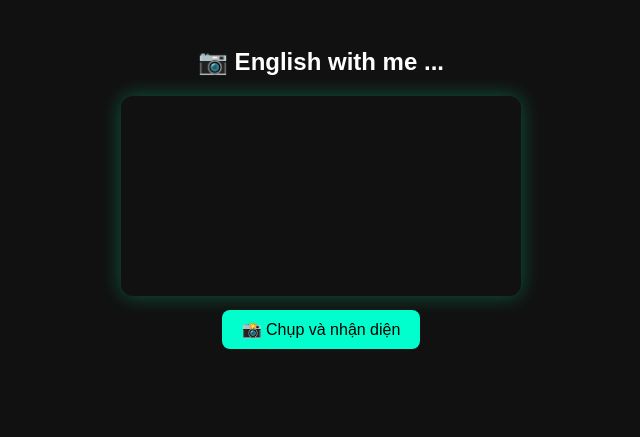
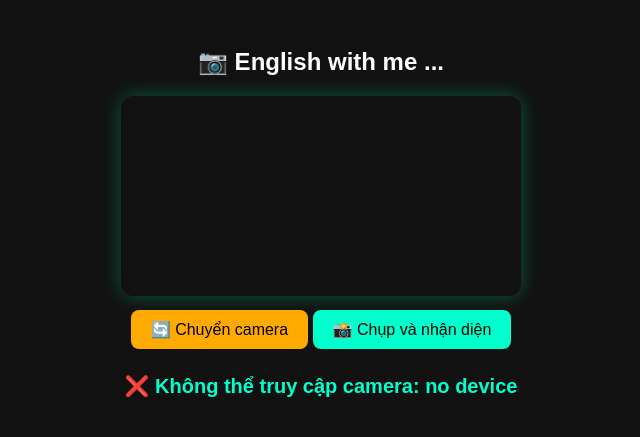
Before and after one commit to CloudmintULIS/My_App_1, a Flask app: page / in a window 1280 px wide. Shown: the top 437 px of the page, without its empty margins (319-959 px from the left). Run offline with Flask 3, Linux system fonts and the light colour scheme.

Commit message:
add camera in front of and behind

```diff
--- a/static/script.js
+++ b/static/script.js
@@ -1,15 +1,46 @@
 const video = document.getElementById('webcam');
 const canvas = document.getElementById('canvas');
 const resultDiv = document.getElementById('result');
-const button = document.getElementById('capture-btn');
+const captureBtn = document.getElementById('capture-btn');
+const switchBtn = document.getElementById('switch-btn');
 
-// Mở webcam
-navigator.mediaDevices.getUserMedia({ video: true })
-  .then(stream => {
+let currentFacingMode = 'environment'; // 'user' cho camera trước
+let stream = null;
+
+// Hàm khởi động camera
+async function startCamera(facingMode = 'environment') {
+  if (stream) {
+    stream.getTracks().forEach(track => track.stop());
+  }
+
+  try {
+    stream = await navigator.mediaDevices.getUserMedia({
+      video: { facingMode: { ideal: facingMode } },  // Ưu tiên dùng loại camera mong muốn
+      audio: false
+    });
     video.srcObject = stream;
-  });
+  } catch (err) {
+    console.error('Camera error:', err);
+    resultDiv.innerText = '❌ Không thể truy cập camera: ' + err.message;
+  }
+}
 
-button.addEventListener('click', () => {
+// Bắt đầu camera với camera sau (mặc định)
+startCamera(currentFacingMode);
+
+// Chuyển camera khi nhấn nút
+switchBtn.addEventListener('click', () => {
+  currentFacingMode = currentFacingMode === 'environment' ? 'user' : 'environment';
+  startCamera(currentFacingMode);
+});
+
+// Chụp ảnh và gửi lên server
+captureBtn.addEventListener('click', () => {
+  if (!video.videoWidth || !video.videoHeight) {
+    resultDiv.innerText = '❌ Không thể chụp ảnh: camera chưa sẵn sàng';
+    return;
+  }
+
   canvas.width = video.videoWidth;
   canvas.height = video.videoHeight;
   const ctx = canvas.getContext('2d');
@@ -30,6 +61,7 @@
         resultDiv.innerText = '✅ ' + data.label;
       })
       .catch(err => {
+        console.error('Fetch error:', err);
         resultDiv.innerText = '❌ Lỗi: ' + err.message;
       });
   }, 'image/jpeg');
--- a/static/style.css
+++ b/static/style.css
@@ -39,3 +39,19 @@
 canvas {
   display: none;
 }
+
+#switch-btn {
+  padding: 10px 20px;
+  background-color: #ffaa00;
+  border: none;
+  border-radius: 8px;
+  font-size: 16px;
+  color: #000;
+  cursor: pointer;
+  transition: background 0.2s ease;
+  margin-bottom: 10px;
+}
+
+#switch-btn:hover {
+  background-color: #ff9900;
+}
--- a/templates/index.html
+++ b/templates/index.html
@@ -9,6 +9,7 @@
   <h2>📷 English with me ...</h2>
   <video id="webcam" autoplay muted playsinline></video>
   <br>
+  <button id="switch-btn">🔄 Chuyển camera</button>
   <button id="capture-btn">📸 Chụp và nhận diện</button>
   <div id="result"></div>
 
```
